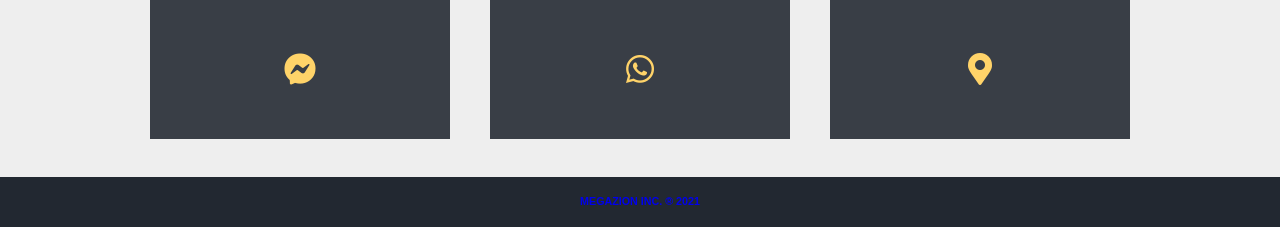
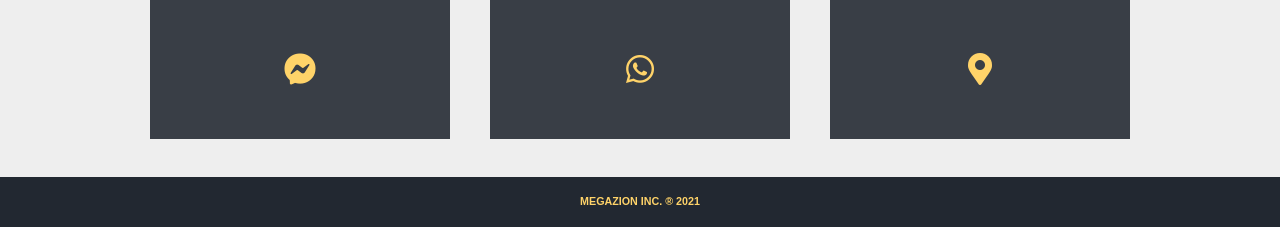
Before and after one commit to megazion1/megazion1.github.io, a PHP site: page /elsocamx.html in a window 1280 px wide. Shown: the part 2337-2564 px from the top of the page. Run offline with PHP 8.4, Linux system fonts and the light colour scheme; some libraries are stand-ins or nearby versions.

Commit message:
Update stylesmx.css

```diff
--- a/stylesmx.css
+++ b/stylesmx.css
@@ -172,12 +172,14 @@
   color: #ffd369;
   background: #222831;
 }
+/* FOOTER */
 .footer h6{
   padding-top: 18px;
 }
 
 .footer a{
   text-decoration: none;
+  color: #ffd369;
 }
 
 @media screen and (max-width:900px){
```
